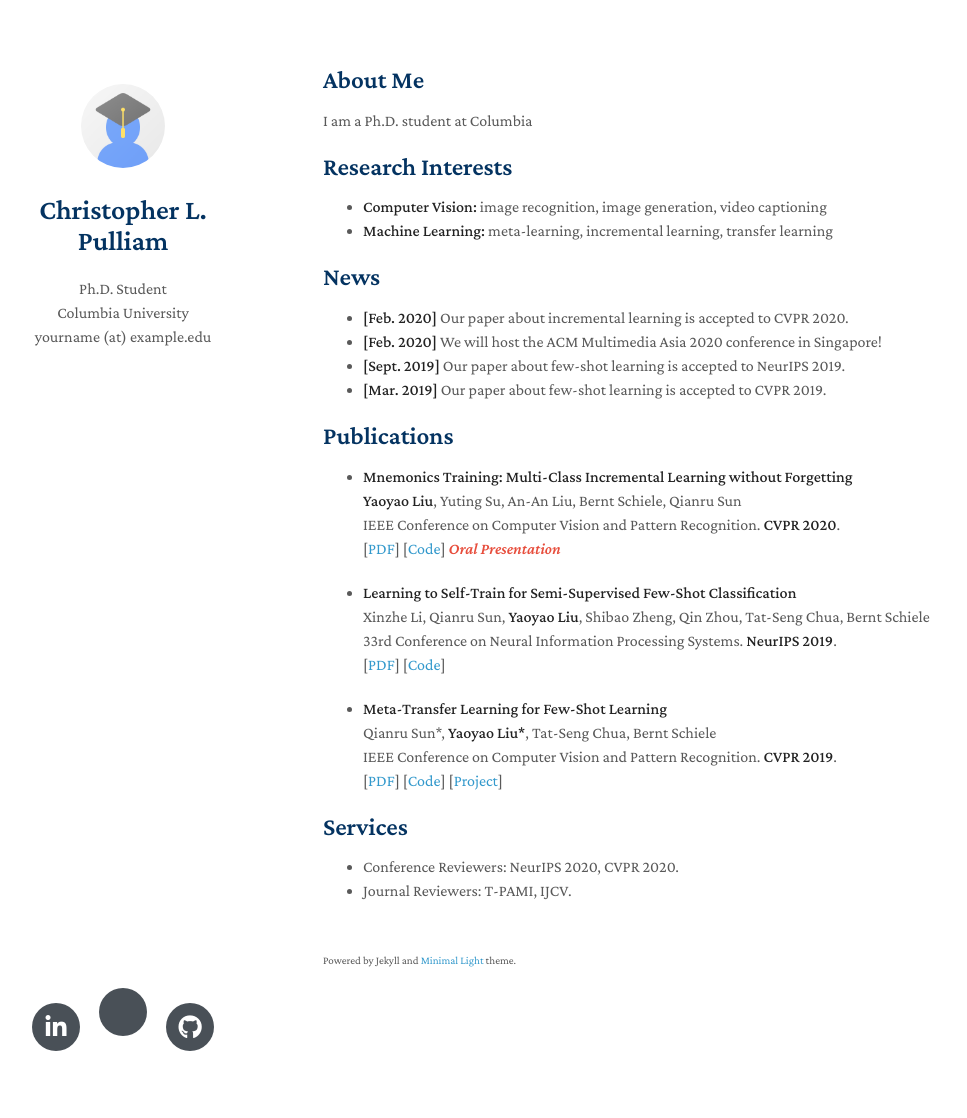
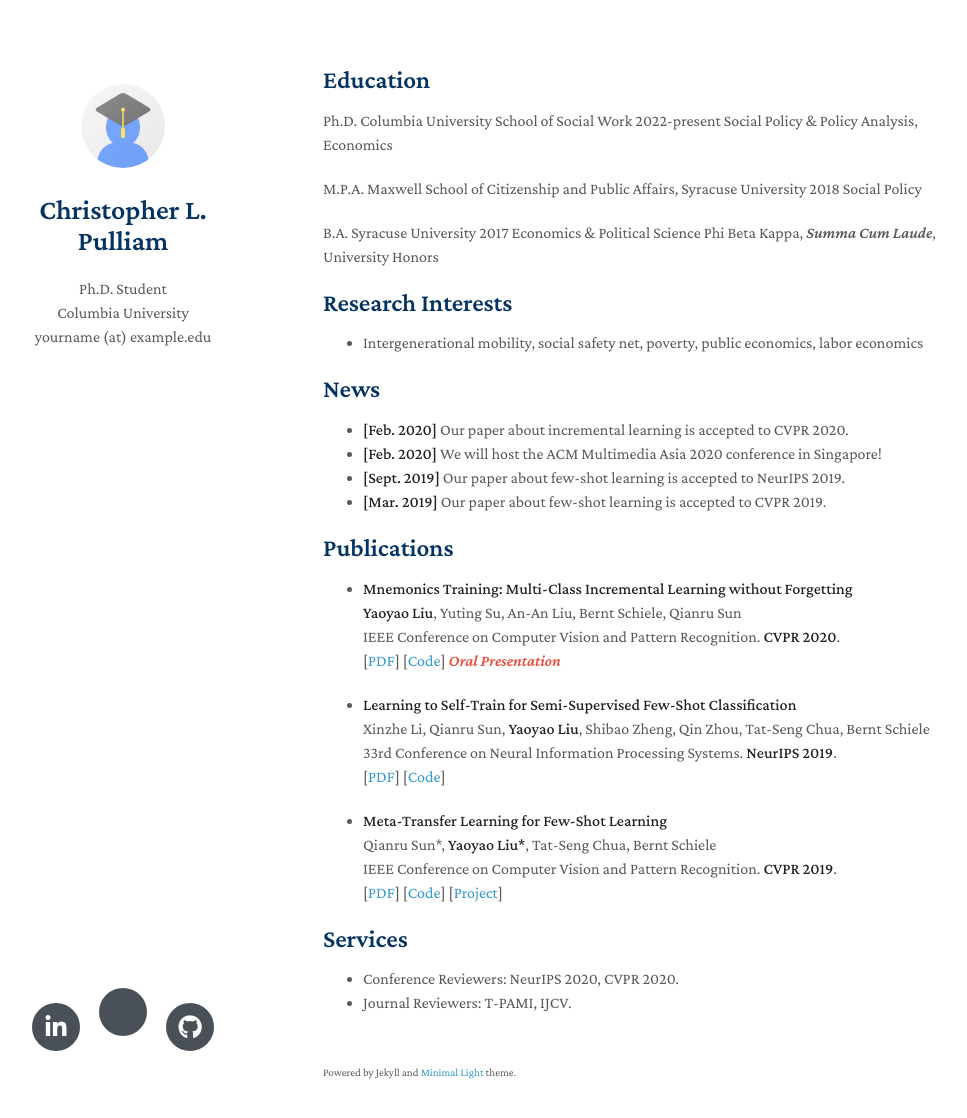
Before and after one commit to christopher-pulliam/oldsite, a Jekyll site: the page built from index.md, in a window 1280 px wide and 1153 px high. Shown: the top 1118 px of the window, without its empty margins (147-1114 px from the left). Built offline with Jekyll 4.4.1, drawn with Linux system fonts in a browser that asks for light colours; nearby versions of some CDN libraries; a style sheet for code colours, icons or effects is not loaded; our own code applies the rules of GitHub Pages for plain Markdown files.

Commit message:
Update index.md

```diff
--- a/index.md
+++ b/index.md
@@ -2,14 +2,20 @@
 layout: homepage
 ---
 
-## About Me
+## Education
 
-I am a Ph.D. student at Columbia
+Ph.D. Columbia University School of Social Work 2022-present
+  Social Policy & Policy Analysis, Economics
+
+M.P.A. Maxwell School of Citizenship and Public Affairs, Syracuse University 2018
+  Social Policy
+
+B.A. Syracuse University 2017
+  Economics & Political Science
+    Phi Beta Kappa, _Summa Cum Laude_, University Honors
 
 ## Research Interests
-
-- **Computer Vision:** image recognition, image generation, video captioning
-- **Machine Learning:** meta-learning, incremental learning, transfer learning
+- Intergenerational mobility, social safety net, poverty, public economics, labor economics
 
 ## News
 
```
